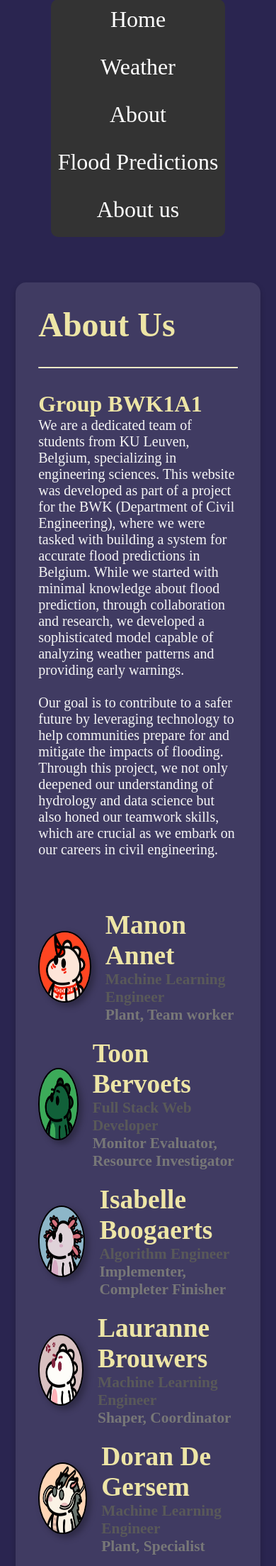
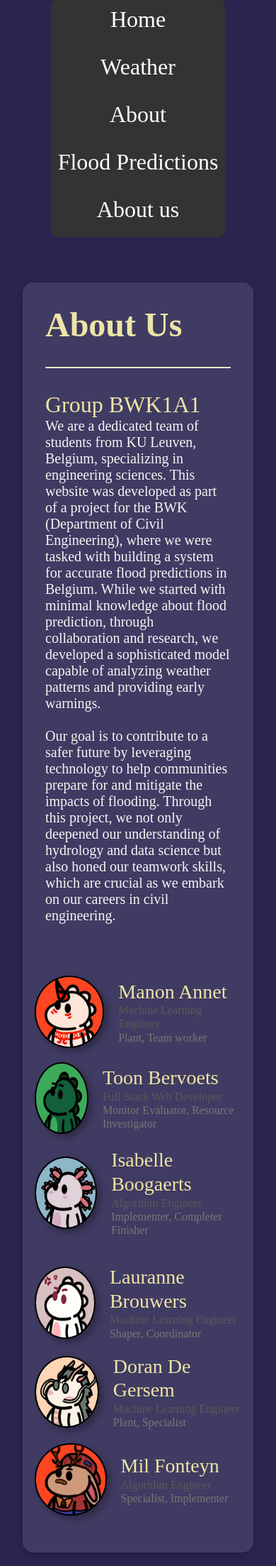
Before and after one commit to Toon-Bervoets/FloodPredict, a Flask app: page /about-us in a window 390 px wide. Shown: the part 33-2240 px from the top of the page at 71% size. Run offline with Flask 3, Linux system fonts and the light colour scheme.

Commit message:
style mobile change

```diff
--- a/static/styles/style.css
+++ b/static/styles/style.css
@@ -136,6 +136,19 @@ input, button {
         margin: 0;
         padding: 20px 0;
         font-size: 2.5rem;
+    }
+    /* Heading h3 */
+    h3 {
+        font-size: 1.75rem;
+        font-weight: 500;
+        line-height: 1.2;
+    }
+
+    /* Heading h6 */
+    h6 {
+        font-size: 1rem;
+        font-weight: 500;
+        line-height: 1.2;
     }
 }
 
@@ -486,3 +499,67 @@ footer a:hover {
         width: 100%;                   /* Full width for the button */
     }
 }
+
+
+/* Containers */
+.container {
+    width: 100%;
+    padding-right: 15px;
+    padding-left: 15px;
+    margin-right: auto;
+    margin-left: auto;
+}
+@media (min-width: 576px) {
+    .container {
+        max-width: 540px;
+    }
+}
+@media (min-width: 768px) {
+    .container {
+        max-width: 720px;
+    }
+}
+@media (min-width: 992px) {
+    .container {
+        max-width: 960px;
+    }
+}
+@media (min-width: 1200px) {
+    .container {
+        max-width: 1140px;
+    }
+}
+
+/* Rows */
+.row {
+    display: flex;
+    flex-wrap: wrap;
+    margin-right: -15px;
+    margin-left: -15px;
+}
+
+/* Columns */
+.col {
+    flex-basis: 0;
+    flex-grow: 1;
+    max-width: 100%;
+    padding-right: 15px;
+    padding-left: 15px;
+}
+.col-auto {
+    flex: 0 0 auto;
+    width: auto;
+    max-width: 100%;
+}
+.col-1 { flex: 0 0 8.333%; max-width: 8.333%; }
+.col-2 { flex: 0 0 16.667%; max-width: 16.667%; }
+.col-3 { flex: 0 0 25%; max-width: 25%; }
+.col-4 { flex: 0 0 33.333%; max-width: 33.333%; }
+.col-5 { flex: 0 0 41.667%; max-width: 41.667%; }
+.col-6 { flex: 0 0 50%; max-width: 50%; }
+.col-7 { flex: 0 0 58.333%; max-width: 58.333%; }
+.col-8 { flex: 0 0 66.667%; max-width: 66.667%; }
+.col-9 { flex: 0 0 75%; max-width: 75%; }
+.col-10 { flex: 0 0 83.333%; max-width: 83.333%; }
+.col-11 { flex: 0 0 91.667%; max-width: 91.667%; }
+.col-12 { flex: 0 0 100%; max-width: 100%; }
```
